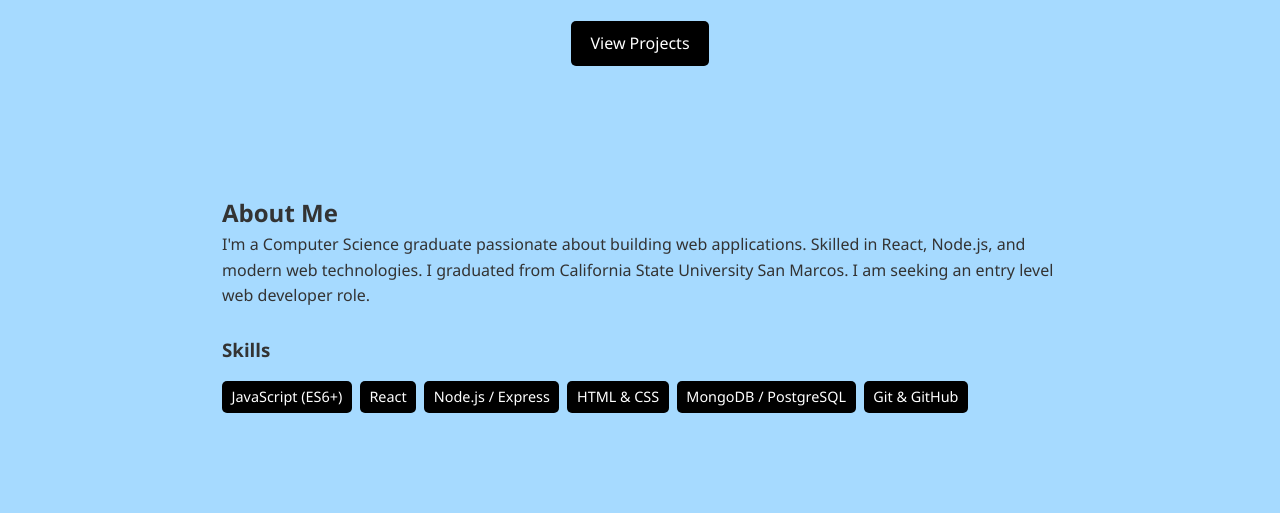
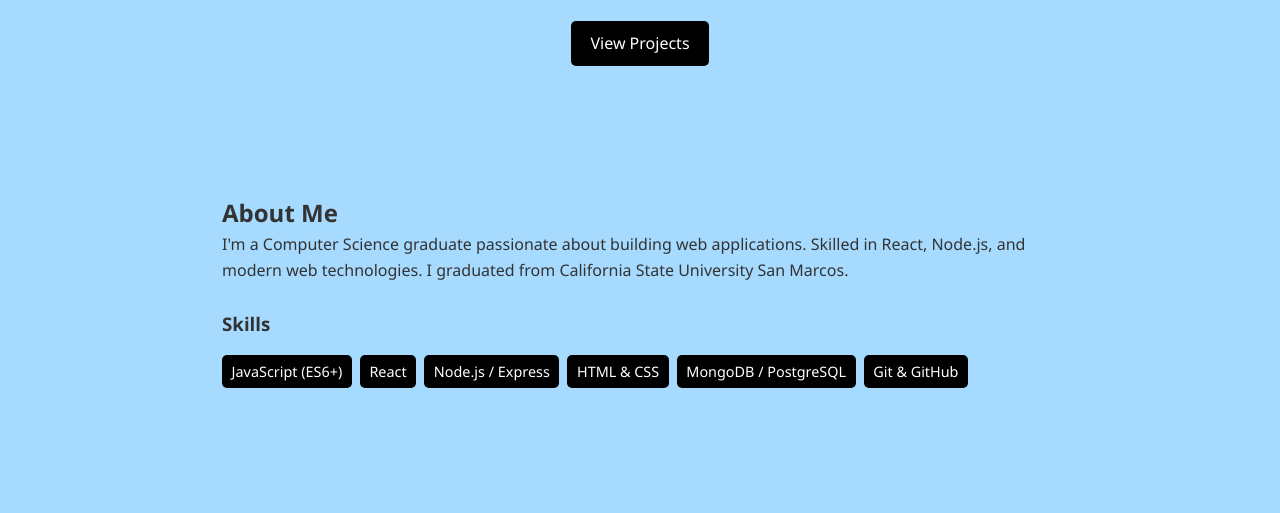
Before and after one commit to blumoons/portfolio, a plain HTML site: page index.html in a window 1280 px wide. Shown: the part 280-793 px from the top of the page. Drawn offline with Linux system fonts and the light colour scheme; a script that the page names is missing.

Commit message:
changed about me

```diff
--- a/index.html
+++ b/index.html
@@ -31,7 +31,7 @@
   <!-- ABOUT SECTION -->
   <section id="about">
     <h2>About Me</h2>
-    <p>I'm a Computer Science graduate passionate about building web applications. Skilled in React, Node.js, and modern web technologies. I graduated from California State University San Marcos. I am seeking an entry level web developer role.</p>
+    <p>I'm a Computer Science graduate passionate about building web applications. Skilled in React, Node.js, and modern web technologies. I graduated from California State University San Marcos.</p>
     <br>
     <h3>Skills</h3>
     <ul class="skills">
```
